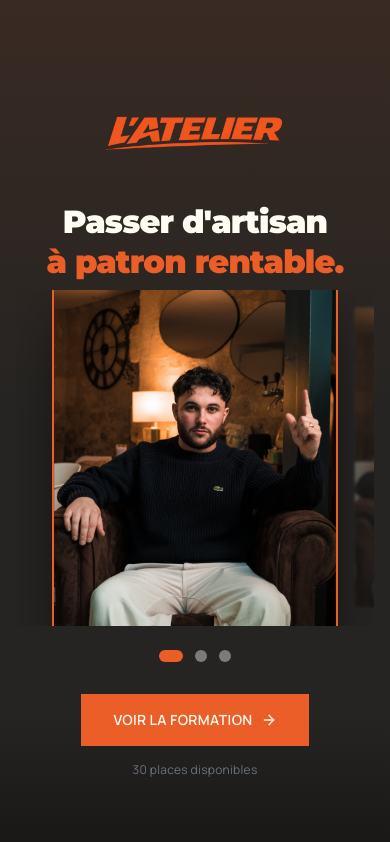
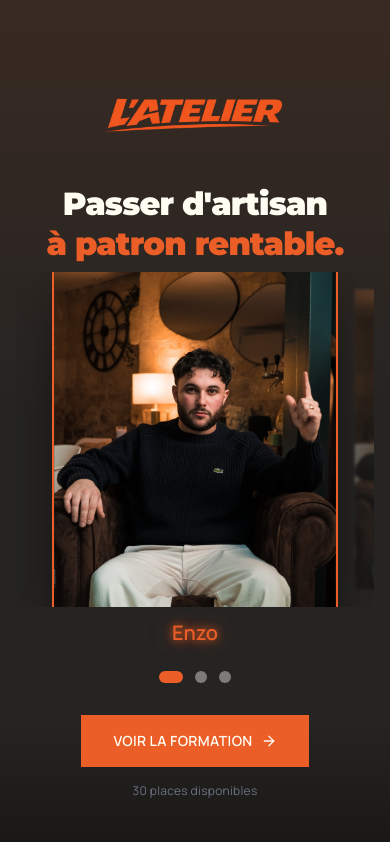
Before and after one commit to mindmap123/atelier-du-futur, a React (Vite) app: page / in a window 390 px wide. Shown: the top 842 px of the page. Built offline with nearby package versions, Linux system fonts and the light colour scheme.

Commit message:
Ajout prénoms formateurs avec effet néon sur mobile et desktop

```diff
--- a/src/sections/Hero.tsx
+++ b/src/sections/Hero.tsx
@@ -54,7 +54,7 @@
   };
 
   return (
-    <section className="relative min-h-screen bg-[#252422] flex flex-col items-center justify-center overflow-hidden px-4 pt-16 pb-12 md:pt-0 md:pb-0 md:h-[85vh]">
+    <section className="relative min-h-screen bg-[#252422] flex flex-col items-center justify-center overflow-x-hidden px-4 pt-16 pb-12 md:pt-0 md:pb-0 md:h-[85vh]">
       {/* Background gradients */}
       <div className="absolute inset-0 bg-gradient-to-b from-[#eb5e28]/10 via-transparent to-transparent pointer-events-none" />
       <div className="absolute bottom-0 left-0 right-0 h-32 bg-gradient-to-t from-[#1a1816] to-transparent pointer-events-none" />
@@ -77,7 +77,7 @@
 
 
         {/* ── MOBILE : slider ── */}
-        <div className="md:hidden mb-8 overflow-hidden">
+        <div className="md:hidden mb-8 overflow-visible">
           <div
             ref={sliderRef}
             onScroll={handleScroll}
@@ -108,6 +108,17 @@
             ))}
           </div>
 
+          {/* Prénom sous la photo active */}
+          <p
+            className="text-center mt-3 text-xl font-black"
+            style={{
+              color: '#eb5e28',
+              textShadow: '0 0 8px #eb5e28, 0 0 20px #eb5e28aa, 0 0 40px #eb5e2855',
+            }}
+          >
+            {formateurs[activeIndex].name}
+          </p>
+
           {/* Dots */}
           <div className="flex justify-center gap-3 mt-6">
             {formateurs.map((_, index) => (
@@ -133,6 +144,15 @@
                   className="w-full h-full object-cover object-center group-hover:scale-105 transition-transform duration-500"
                 />
               </div>
+              <p
+                className="text-center mt-3 text-sm font-bold transition-colors duration-300"
+                style={{
+                  color: '#eb5e28',
+                  textShadow: '0 0 8px #eb5e28, 0 0 20px #eb5e28aa, 0 0 40px #eb5e2855',
+                }}
+              >
+                {formateur.name}
+              </p>
             </div>
           ))}
         </div>
```
